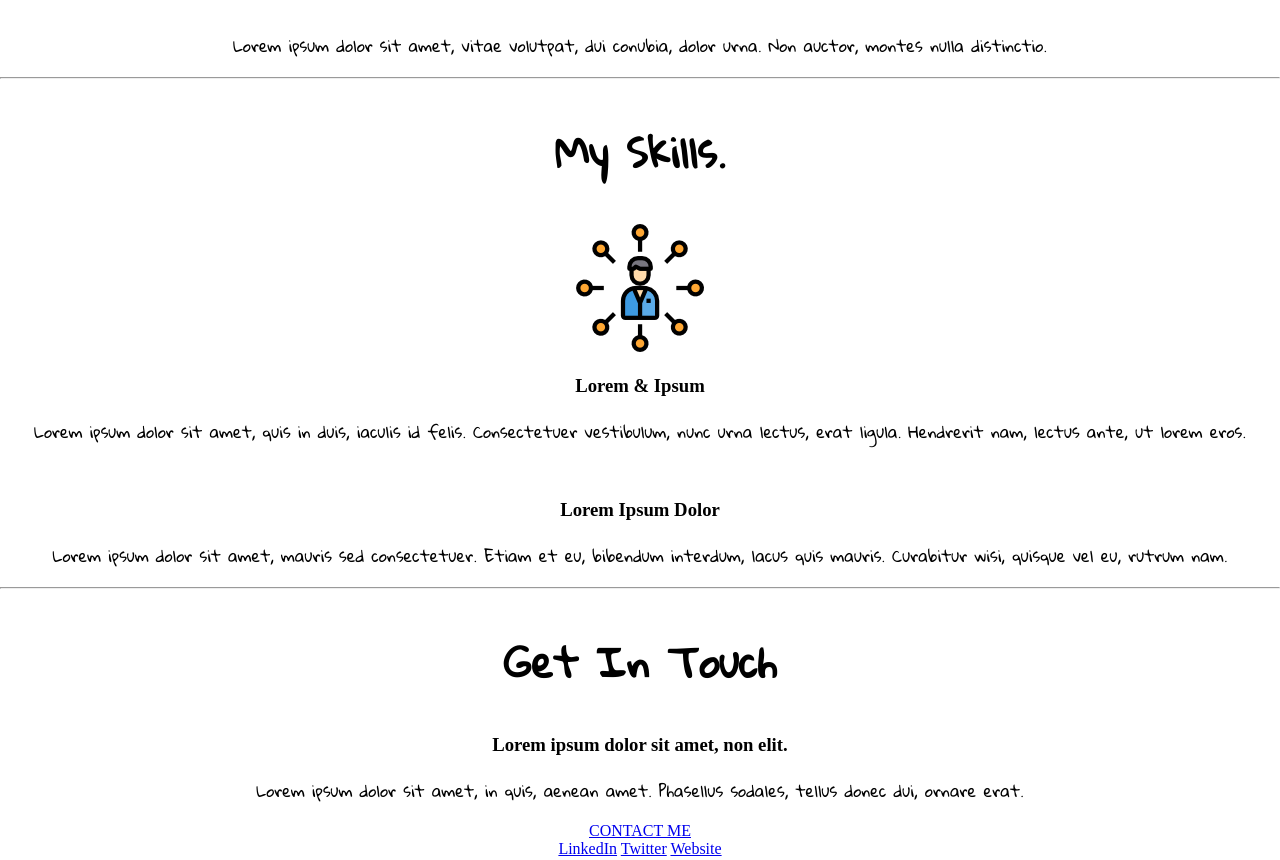
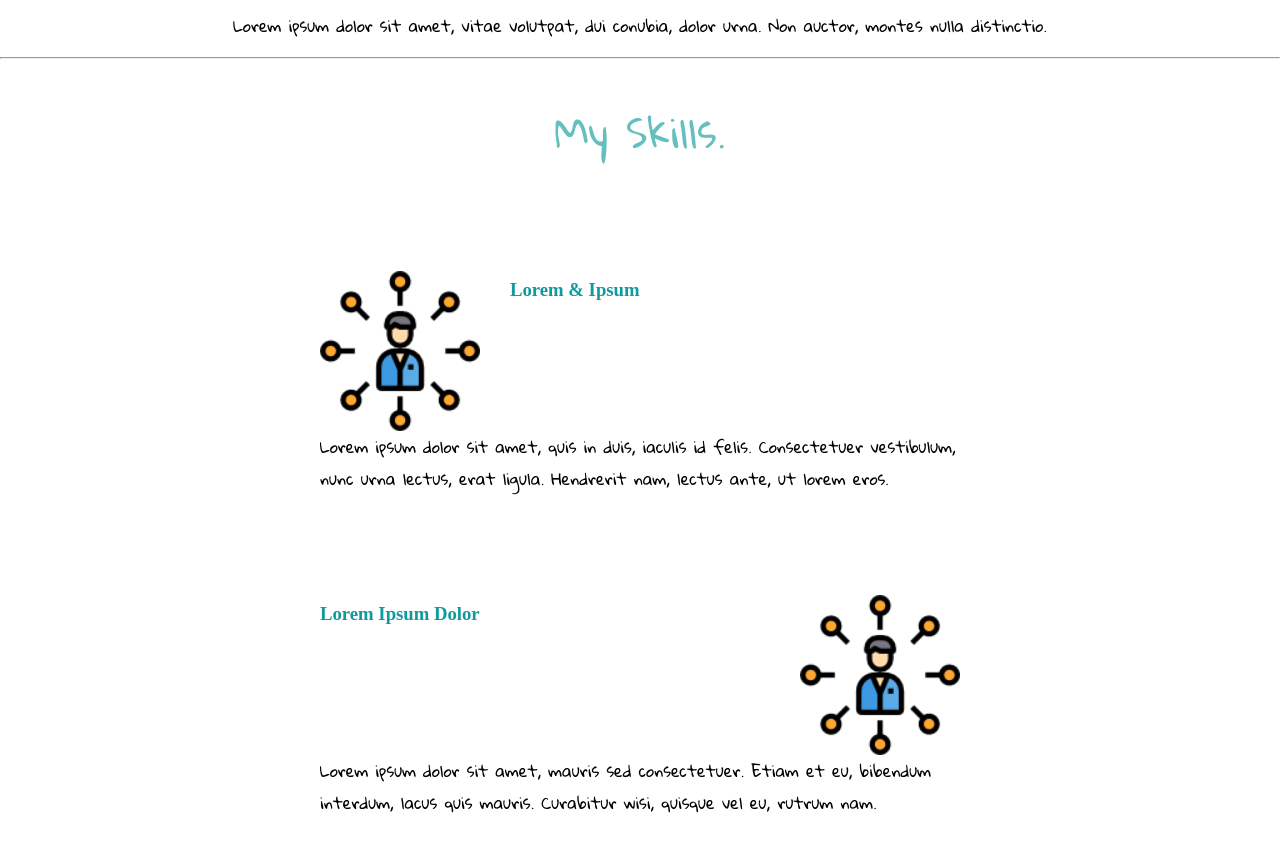
Before and after one commit to tsuyiyou/web_css, a plain HTML site: page index.html in a window 1280 px wide. Shown: the part 1016-1876 px from the top of the page. Drawn offline with Linux system fonts and the light colour scheme.

Commit message:
practice float, clear, font proprety modify index.html, style.css

```diff
--- a/index.html
+++ b/index.html
@@ -10,7 +10,7 @@
     <div class="you">
         <img class="top-cloud" src="cloud.png">
         <h1>Hi , I'm You</h1>
-        <H2>nice to meet you ^___^</H2>
+        <h2>nice to meet you ^___^</h2>
     <img class="buttom-cloud" src="cloud.png">
     <img class="mountain" src="mountain.png">
     </div>
@@ -27,12 +27,12 @@
         <div class="skill-row">
           <img class="img-skill" src="skill.png" alt="skill photo">
           <h3>Lorem & Ipsum</h3>
-          <p>Lorem ipsum dolor sit amet, quis in duis, iaculis id felis. Consectetuer vestibulum, nunc urna lectus, erat ligula. Hendrerit nam, lectus ante, ut lorem eros.</p>
+          <p class="text-skill">Lorem ipsum dolor sit amet, quis in duis, iaculis id felis. Consectetuer vestibulum, nunc urna lectus, erat ligula. Hendrerit nam, lectus ante, ut lorem eros.</p>
         </div>
         <div class="skill-row">
-          <img class="" src="" alt="">
+          <img class="img-skillrow" src="skill.png" alt="skillrow photo">
           <h3>Lorem Ipsum Dolor</h3>
-          <p>Lorem ipsum dolor sit amet, mauris sed consectetuer. Etiam et eu, bibendum interdum, lacus quis mauris. Curabitur wisi, quisque vel eu, rutrum nam.</p>
+          <p class="text-skill2">Lorem ipsum dolor sit amet, mauris sed consectetuer. Etiam et eu, bibendum interdum, lacus quis mauris. Curabitur wisi, quisque vel eu, rutrum nam.</p>
         </div>
       </div>
       <hr>
--- a/style.css
+++ b/style.css
@@ -1,28 +1,32 @@
 body{
     text-align:center;
-margin:0;
+    margin:0;
 }
 
 .you{
     background-color:#d8eff0;
     padding-top:100px;
+    line-height:80px;
 }
 
 h1{
     font-family: 'Sacramento', cursive;
     font-size:5.625rem;
     margin: 50px auto -20px auto;
+    color:#66BFBF;
 }
 h2{
     font-family: 'Gloria Hallelujah', cursive;
     font-size:2.5rem;
+    color:#66BFBF;
+    font-weight:normal;
 }
-
+h3{
+    color:#11999E;
+}
 p{
     font-family: 'Gloria Hallelujah', cursive;
 }
-
-
 
 .top-cloud{
     position: absolute;
@@ -39,3 +43,30 @@ p{
     display:inline-block;
     position: relative;
 }
+
+.skill-row{
+    width:50%;
+    margin:100px auto 100px auto;
+    text-align:left;
+    line-height:2;
+}
+
+.img-skill{
+     width:25%;
+     float:left;
+     padding-right:30px;
+}
+
+.img-skillrow{
+    width:25%;
+    float:right;
+    margin-left:30px;
+}
+
+.text-skill{
+    clear:left;
+}
+
+.text-skill2{
+    clear:right;
+}
```
